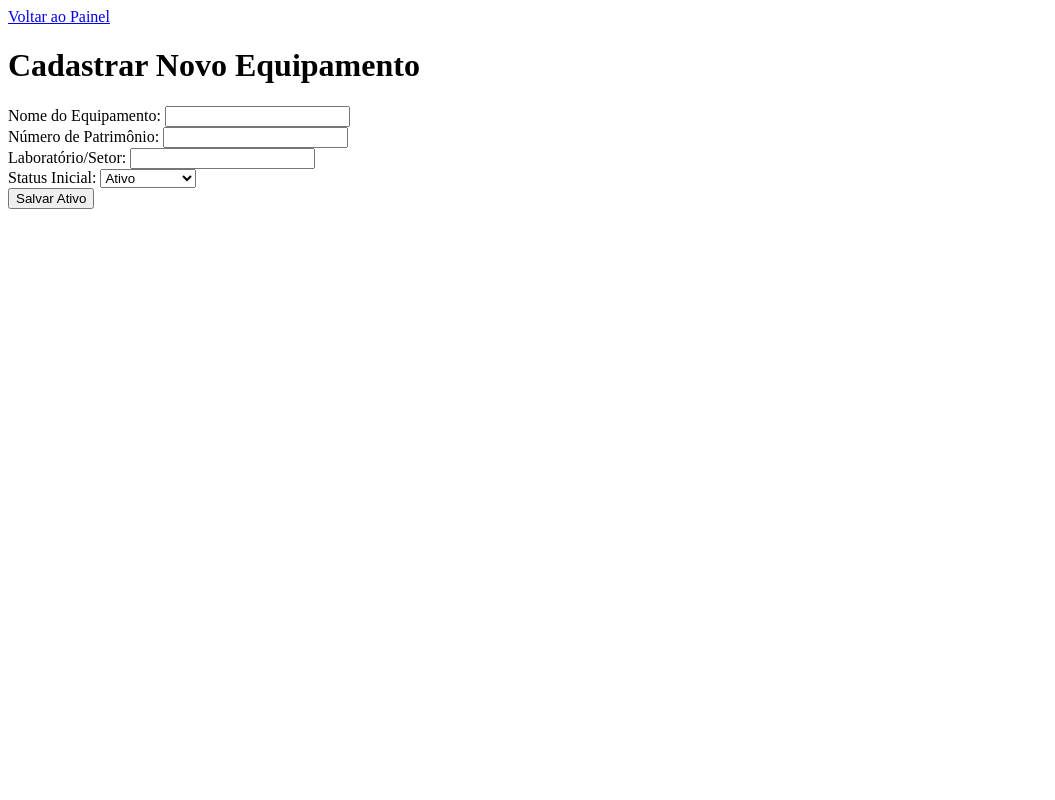
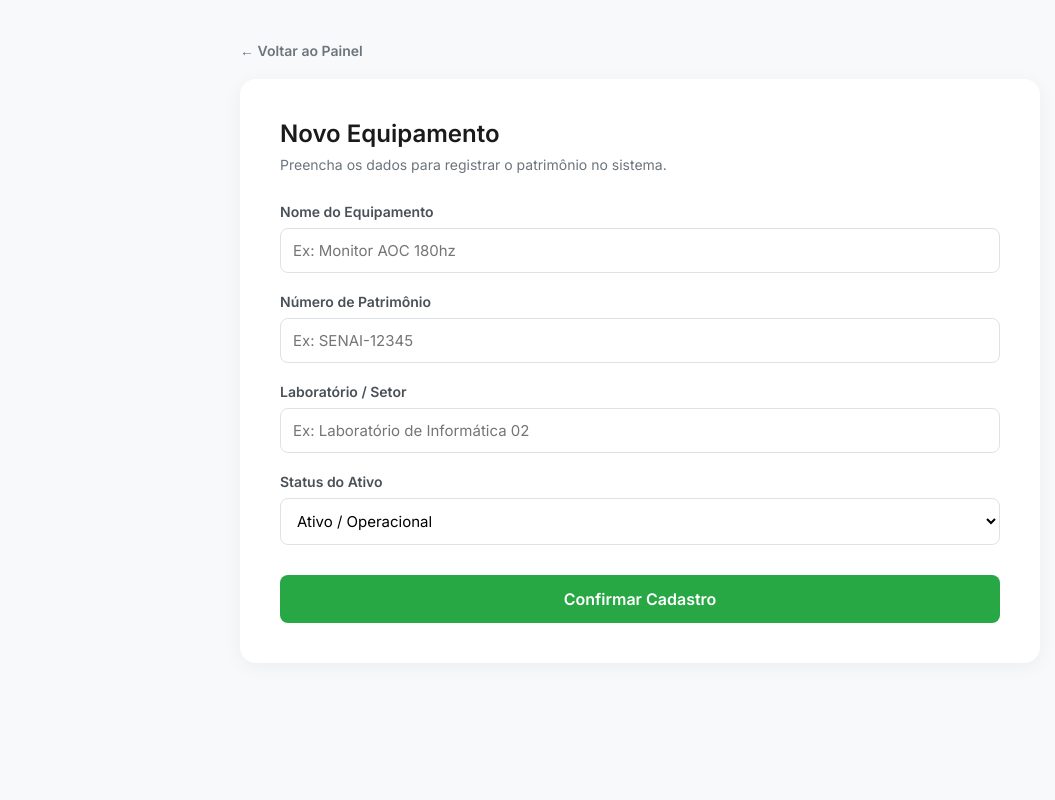
Before and after one commit to jaohub/Trackit, a Flask app: template templates/cadastro.html in a window 1280 px wide. Shown: the whole page, without its empty margins (0-1055 px from the left). Run offline with Flask 3, Linux system fonts and the light colour scheme; the template is opened without the code that fills it, so the values that code supplies are empty.

Commit message:
feat: atualização do código

```diff
--- a/app.py
+++ b/app.py
@@ -4,41 +4,69 @@ import os
 
 app = Flask(__name__)
 
-# Configuração do Banco de Dados SQLite (gera o arquivo database.db automaticamente)
 basedir = os.path.abspath(os.path.dirname(__file__))
 app.config['SQLALCHEMY_DATABASE_URI'] = 'sqlite:///' + os.path.join(basedir, 'database.db')
 app.config['SQLALCHEMY_TRACK_MODIFICATIONS'] = False
 
 db = SQLAlchemy(app)
 
-# Modelo do Banco de Dados: O que vamos rastrear?
+# --- MODELOS ---
+
+class Usuario(db.Model):
+    id = db.Column(db.Integer, primary_key=True)
+    nome = db.Column(db.String(100), nullable=False)
+    matricula = db.Column(db.String(20), unique=True, nullable=False)
+    ativos = db.relationship('Ativo', backref='responsavel', lazy=True)
+
 class Ativo(db.Model):
     id = db.Column(db.Integer, primary_key=True)
     nome = db.Column(db.String(100), nullable=False)
     patrimonio = db.Column(db.String(50), unique=True, nullable=False)
     laboratorio = db.Column(db.String(50), nullable=False)
-    status = db.Column(db.String(20), default='Ativo') # Ativo, Manutenção, Baixado
+    status = db.Column(db.String(20), default='Disponível')
+    usuario_id = db.Column(db.Integer, db.ForeignKey('usuario.id'), nullable=True)
 
-# Cria o banco de dados dentro do contexto da aplicação
 with app.app_context():
     db.create_all()
+    # Criar um utilizador de teste se não existir
+    if not Usuario.query.first():
+        user_teste = Usuario(nome="João Mateus", matricula="12345")
+        db.session.add(user_teste)
+        db.session.commit()
+
+# --- ROTAS ---
 
 @app.route('/')
 def index():
-    # Busca todos os ativos cadastrados
     ativos = Ativo.query.all()
-    return render_template('index.html', ativos=ativos)
+    usuarios = Usuario.query.all()
+    return render_template('index.html', ativos=ativos, usuarios=usuarios)
 
 @app.route('/adicionar', methods=['POST'])
 def adicionar():
-    # Pega os dados do formulário HTML
-    novo_ativo = Ativo(
+    novo = Ativo(
         nome=request.form.get('nome'),
         patrimonio=request.form.get('patrimonio'),
         laboratorio=request.form.get('laboratorio'),
-        status=request.form.get('status')
+        status='Disponível'
     )
-    db.session.add(novo_ativo)
+    db.session.add(novo)
+    db.session.commit()
+    return redirect(url_for('index'))
+
+@app.route('/retirar/<int:id>', methods=['POST'])
+def retirar(id):
+    ativo = Ativo.query.get_or_404(id)
+    ativo.status = 'Em Uso'
+    ativo.usuario_id = request.form.get('usuario_id')
+    db.session.commit()
+    return redirect(url_for('index'))
+
+@app.route('/devolver/<int:id>')
+def devolver(id):
+    ativo = Ativo.query.get_or_404(id)
+    ativo.status = 'Disponível'
+    ativo.usuario_id = None
     db.session.commit()
     return redirect(url_for('index'))
 
--- /dev/null
+++ b/static/css/cadastro.css
@@ -0,0 +1,94 @@
+* {
+    box-sizing: border-box;
+    margin: 0;
+    padding: 0;
+    font-family: 'Inter', sans-serif;
+}
+
+.cadastro-page {
+    background-color: #f8f9fa;
+    min-height: 100vh;
+    padding: 40px 20px;
+}
+
+.container {
+    max-width: 800px;
+    margin: 0 auto;
+}
+
+.btn-back {
+    text-decoration: none;
+    color: #6c757d;
+    font-weight: 600;
+    font-size: 14px;
+    display: inline-block;
+    margin-bottom: 20px;
+    transition: color 0.3s;
+}
+
+.btn-back:hover {
+    color: #007bff;
+}
+
+.form-card {
+    background: #ffffff;
+    padding: 40px;
+    border-radius: 16px;
+    box-shadow: 0 4px 20px rgba(0,0,0,0.05);
+}
+
+.form-card h2 {
+    color: #1a1a1a;
+    margin-bottom: 8px;
+}
+
+.form-card p {
+    color: #6c757d;
+    font-size: 14px;
+    margin-bottom: 30px;
+}
+
+.input-group {
+    margin-bottom: 20px;
+}
+
+.input-group label {
+    display: block;
+    font-size: 14px;
+    font-weight: 600;
+    color: #495057;
+    margin-bottom: 8px;
+}
+
+.input-group input, .input-group select {
+    width: 100%;
+    padding: 12px;
+    border: 1px solid #dee2e6;
+    border-radius: 8px;
+    font-size: 15px;
+    background-color: #fff;
+}
+
+.input-group input:focus {
+    border-color: #007bff;
+    outline: none;
+    box-shadow: 0 0 0 3px rgba(0,123,255,0.1);
+}
+
+.btn-save {
+    width: 100%;
+    padding: 14px;
+    background-color: #28a745; /* Verde para indicar "salvar" */
+    color: white;
+    border: none;
+    border-radius: 8px;
+    font-size: 16px;
+    font-weight: 600;
+    cursor: pointer;
+    transition: background 0.3s;
+    margin-top: 10px;
+}
+
+.btn-save:hover {
+    background-color: #218838;
+}
--- a/static/css/style.css
+++ b/static/css/style.css
@@ -0,0 +1,20 @@
+* { box-sizing: border-box; margin: 0; padding: 0; font-family: 'Inter', sans-serif; }
+body { background-color: #f8f9fa; padding: 40px 20px; }
+.dashboard-container { max-width: 1100px; margin: 0 auto; }
+
+.header-actions { display: flex; justify-content: space-between; align-items: center; margin-bottom: 30px; }
+.btn-new { background-color: #007bff; color: white; text-decoration: none; padding: 12px 24px; border-radius: 10px; font-weight: 600; }
+
+.table-card { background: white; border-radius: 16px; box-shadow: 0 4px 20px rgba(0,0,0,0.05); overflow: hidden; }
+table { width: 100%; border-collapse: collapse; }
+th { background-color: #f8f9fa; padding: 18px; text-align: left; font-size: 13px; color: #495057; }
+td { padding: 16px 18px; border-top: 1px solid #f1f3f5; font-size: 15px; }
+
+.status-pill { padding: 6px 12px; border-radius: 20px; font-size: 12px; font-weight: 600; }
+.status-disponivel { background-color: #d4edda; color: #155724; }
+.status-uso { background-color: #e7f3ff; color: #004085; }
+
+.select-user { padding: 5px; border-radius: 6px; border: 1px solid #ddd; font-size: 12px; }
+
+.btn-action { background-color: #007bff; color: white; border: none; padding: 6px 12px; border-radius: 6px; cursor: pointer; font-size: 12px; }
+.btn-action-success { background-color: #28a745; color: white; text-decoration: none; padding: 6px 12px; border-radius: 6px; font-size: 12px; }
--- a/templates/cadastro.html
+++ b/templates/cadastro.html
@@ -2,33 +2,51 @@
 <html lang="pt-br">
 <head>
     <meta charset="UTF-8">
+    <meta name="viewport" content="width=device-width, initial-scale=1.0">
     <title>Cadastrar Ativo - Trackit</title>
-    <link rel="stylesheet" href="{{ url_for('static', filename='css/style.css') }}">
+    <link rel="stylesheet" href="{{ url_for('static', filename='css/cadastro.css') }}">
+    <link href="https://fonts.googleapis.com/css2?family=Inter:wght@400;600&display=swap" rel="stylesheet">
 </head>
-<body>
-    <nav>
-        <a href="{{ url_for('index') }}">Voltar ao Painel</a>
-    </nav>
+<body class="cadastro-page">
+    <div class="container">
+        <nav class="sidebar-mock">
+            <a href="{{ url_for('index') }}" class="btn-back">← Voltar ao Painel</a>
+        </nav>
 
-    <h1>Cadastrar Novo Equipamento</h1>
+        <main class="content">
+            <div class="form-card">
+                <h2>Novo Equipamento</h2>
+                <p>Preencha os dados para registrar o patrimônio no sistema.</p>
 
-    <form action="/adicionar" method="POST">
-        <label>Nome do Equipamento:</label>
-        <input type="text" name="nome" required><br>
+                <form action="/adicionar" method="POST">
+                    <div class="input-group">
+                        <label>Nome do Equipamento</label>
+                        <input type="text" name="nome" placeholder="Ex: Monitor AOC 180hz" required>
+                    </div>
 
-        <label>Número de Patrimônio:</label>
-        <input type="text" name="patrimonio" required><br>
+                    <div class="input-group">
+                        <label>Número de Patrimônio</label>
+                        <input type="text" name="patrimonio" placeholder="Ex: SENAI-12345" required>
+                    </div>
 
-        <label>Laboratório/Setor:</label>
-        <input type="text" name="laboratorio" required><br>
+                    <div class="input-group">
+                        <label>Laboratório / Setor</label>
+                        <input type="text" name="laboratorio" placeholder="Ex: Laboratório de Informática 02" required>
+                    </div>
 
-        <label>Status Inicial:</label>
-        <select name="status">
-            <option value="Ativo">Ativo</option>
-            <option value="Manutenção">Manutenção</option>
-        </select><br>
+                    <div class="input-group">
+                        <label>Status do Ativo</label>
+                        <select name="status">
+                            <option value="Ativo">Ativo / Operacional</option>
+                            <option value="Manutenção">Em Manutenção</option>
+                            <option value="Baixado">Baixado / Fora de Uso</option>
+                        </select>
+                    </div>
 
-        <button type="submit">Salvar Ativo</button>
-    </form>
+                    <button type="submit" class="btn-save">Confirmar Cadastro</button>
+                </form>
+            </div>
+        </main>
+    </div>
 </body>
 </html>
```
Also changed, not shown: static/css/login.css (added, +37 -0 lines), templates/index.html (+44 -26 lines), templates/login.html (+18 -8 lines).
